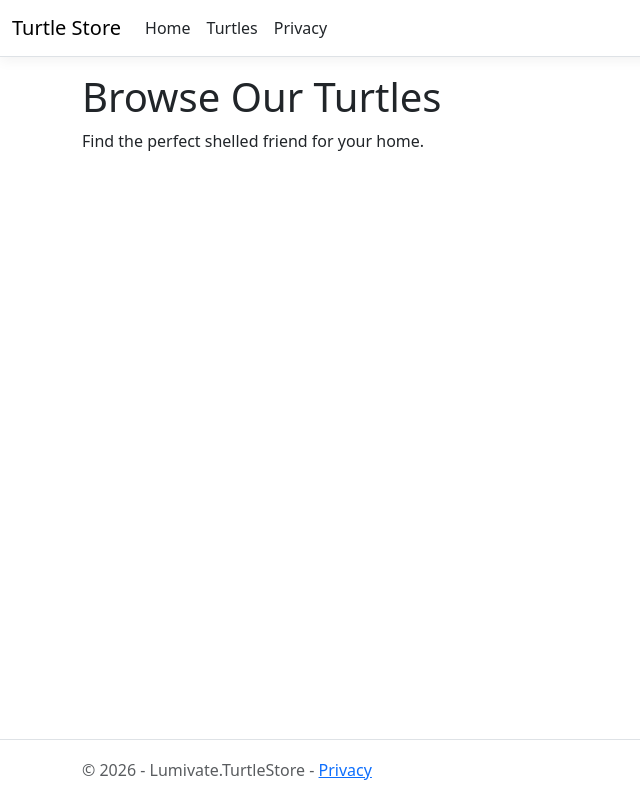
After one commit to johncross116/Lumivate.AspDotNetPractice, an ASP.NET Core app: template Lumivate.TurtleStore/Lumivate.TurtleStore/Views/Turtles/Index.cshtml in a window 1280 px wide. The commit adds this page. Shown: the whole page, without its empty margins (0-640 px from the left). Run offline with ASP.NET Core 8, Linux system fonts and the light colour scheme; the template is opened without the code that fills it, so the values that code supplies are empty; style sheets or scripts are compiled from the project's sources.

Commit message:
checkpoint: module 2 - MVC basics with Turtle model, controller, and views
Co-Authored-By: johncross116@gmail.com <johncross116@gmail.com>

```diff
--- a/Lumivate.TurtleStore/Lumivate.TurtleStore/Views/Shared/_Layout.cshtml
+++ b/Lumivate.TurtleStore/Lumivate.TurtleStore/Views/Shared/_Layout.cshtml
@@ -24,6 +24,9 @@
                             <a class="nav-link text-dark" asp-area="" asp-controller="Home" asp-action="Index">Home</a>
                         </li>
                         <li class="nav-item">
+                            <a class="nav-link text-dark" asp-area="" asp-controller="Turtles" asp-action="Index">Turtles</a>
+                        </li>
+                        <li class="nav-item">
                             <a class="nav-link text-dark" asp-area="" asp-controller="Home" asp-action="Privacy">Privacy</a>
                         </li>
                     </ul>
--- /dev/null
+++ b/Lumivate.TurtleStore/Lumivate.TurtleStore/Views/Turtles/Index.cshtml
@@ -0,0 +1,34 @@
+@model List<Lumivate.TurtleStore.Models.Turtle>
+@{
+    ViewData["Title"] = "Browse Turtles";
+}
+
+<h1>Browse Our Turtles</h1>
+<p>Find the perfect shelled friend for your home.</p>
+
+<div class="row">
+    @foreach (var turtle in Model)
+    {
+        <div class="col-md-4 mb-4">
+            <div class="card h-100">
+                <div class="card-body">
+                    <h5 class="card-title">@turtle.Name</h5>
+                    <h6 class="card-subtitle mb-2 text-muted">@turtle.Species</h6>
+                    <p class="card-text">@turtle.Description</p>
+                    <p class="card-text"><strong>@turtle.Price.ToString("C")</strong></p>
+                    @if (turtle.IsAvailable)
+                    {
+                        <span class="badge bg-success">Available</span>
+                    }
+                    else
+                    {
+                        <span class="badge bg-secondary">Sold Out</span>
+                    }
+                </div>
+                <div class="card-footer">
+                    <a asp-action="Details" asp-route-id="@turtle.Id" class="btn btn-outline-primary btn-sm">View Details</a>
+                </div>
+            </div>
+        </div>
+    }
+</div>
```
Also changed, not shown: Lumivate.TurtleStore/Lumivate.TurtleStore/Controllers/TurtlesController.cs (added, +37 -0 lines), Lumivate.TurtleStore/Lumivate.TurtleStore/Models/Turtle.cs (added, +13 -0 lines), Lumivate.TurtleStore/Lumivate.TurtleStore/Views/Turtles/Details.cshtml (added, +24 -0 lines).
